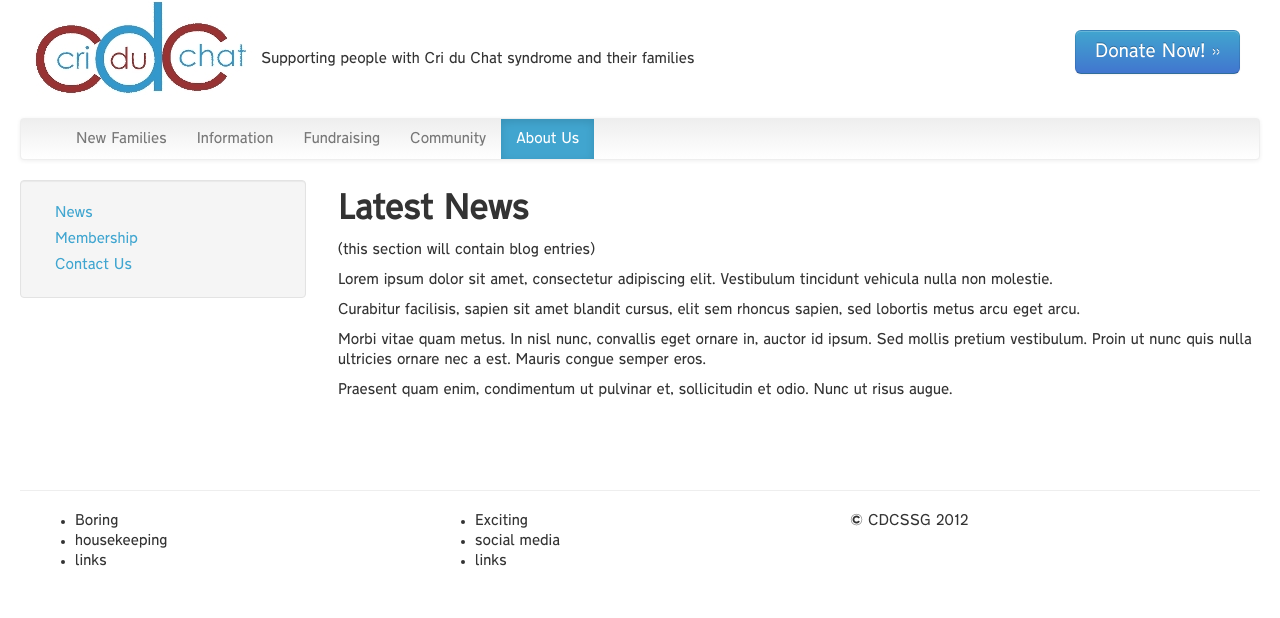
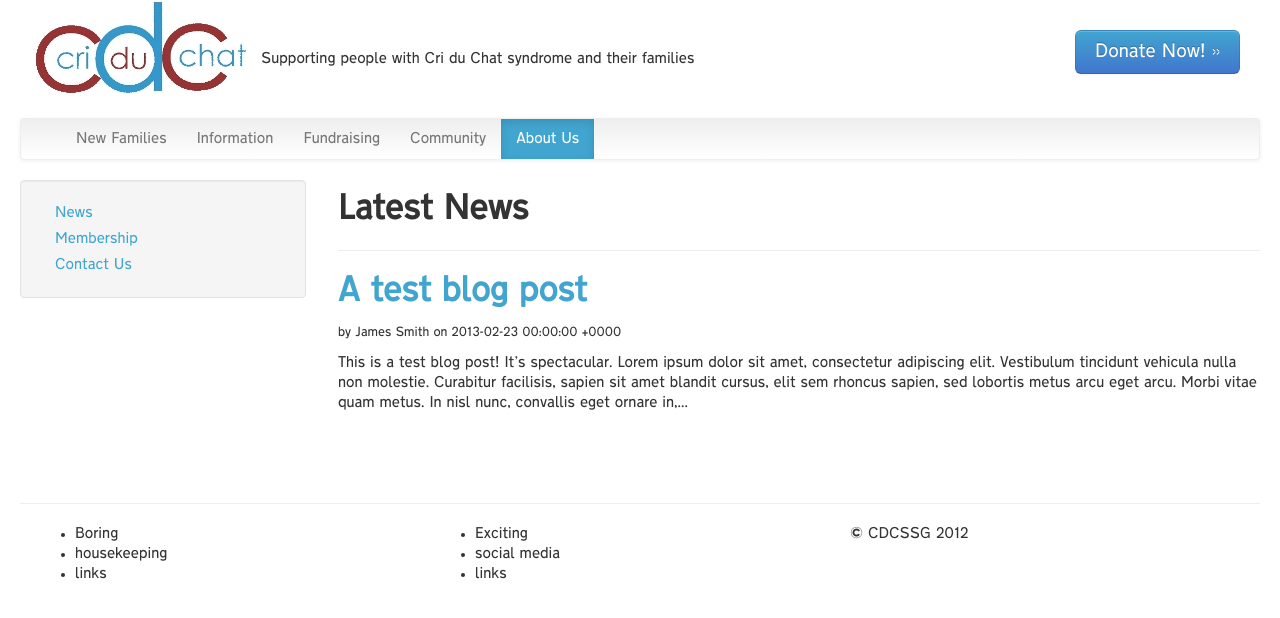
Before and after one commit to lucyjanetetlow/cdcssg.github.io, a Jekyll site: the page built from about/news.html, in a window 1280 px wide. Shown: the top 618 px of the page. Built offline with Jekyll 4.4.1, drawn with Linux system fonts in a browser that asks for light colours.

Commit message:
Pull blog extract into front page and news section

```diff
--- a/_config.yml
+++ b/_config.yml
@@ -1 +1,2 @@
+auto: true
 permalink: /about/news/:year/:month/:day/:title.html
--- /dev/null
+++ b/about/news.html
@@ -0,0 +1,14 @@
+---
+layout: about
+title: Latest News
+group: about
+---
+
+{% for post in site.posts %}
+  <hr/>
+  <div>
+    <h2><a href='{{post.url}}'>{{post.title}}</a></h2>
+    <p><small>by {{post.author}} on {{post.date}}</small></p>
+    <p>{{ post.content | strip_html | truncatewords: 50 }}</p>
+  </div>
+{% endfor %}
--- a/about/news.md
+++ /dev/null
@@ -1,15 +0,0 @@
----
-layout: about
-title: Latest News
-group: about
----
-
-(this section will contain blog entries)
-
-Lorem ipsum dolor sit amet, consectetur adipiscing elit. Vestibulum tincidunt vehicula nulla non molestie.
-
-Curabitur facilisis, sapien sit amet blandit cursus, elit sem rhoncus sapien, sed lobortis metus arcu eget arcu.
-
-Morbi vitae quam metus. In nisl nunc, convallis eget ornare in, auctor id ipsum. Sed mollis pretium vestibulum. Proin ut nunc quis nulla ultricies ornare nec a est. Mauris congue semper eros.
-
-Praesent quam enim, condimentum ut pulvinar et, sollicitudin et odio. Nunc ut risus augue.
```
Also changed, not shown: index.html (+5 -9 lines).
